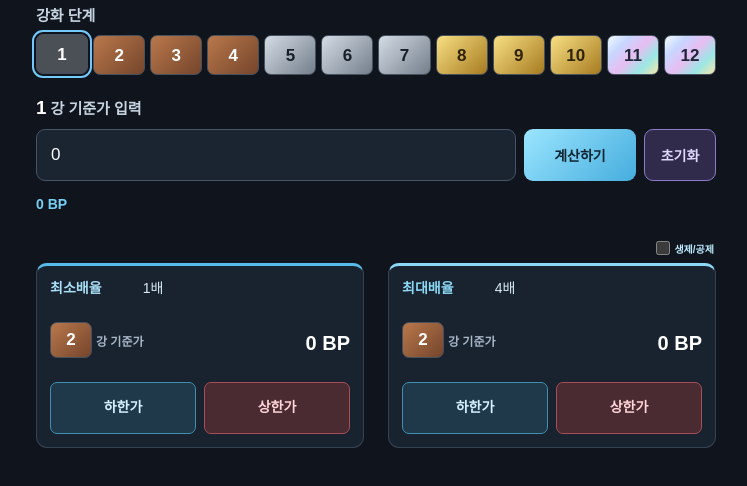
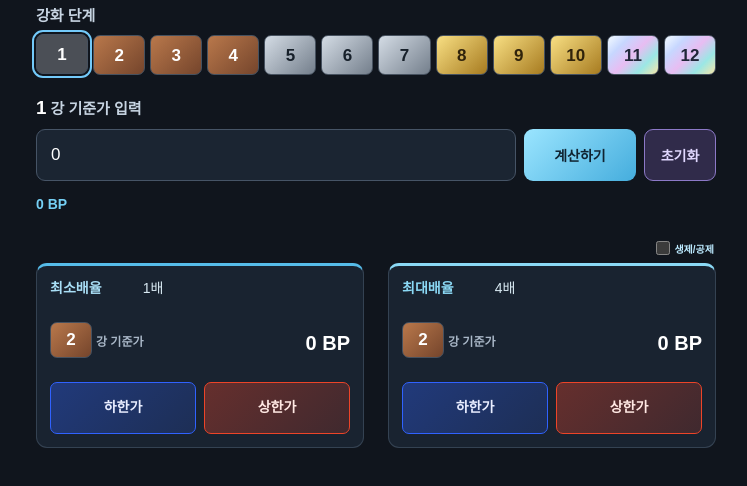
Before and after one commit to fcobaeyul/fcobaeyul.github.io, a plain HTML site: page index.html in a window 1280 px wide. Both pictures are taken after a click on the button "계산하기". Shown: the part 156-642 px from the top of the page, without its empty margins (264-1011 px from the left). Drawn offline with Linux system fonts and the light colour scheme.

Commit message:
Update index.html

```diff
--- a/index.html
+++ b/index.html
@@ -9,7 +9,9 @@
   color-scheme:dark;
   font-family:Arial,"Malgun Gothic",sans-serif;
   background:#10151d;
-  color:#edf3fa
+  color:#edf3fa;
+  --lower-rgb:48,98,255;
+  --upper-rgb:237,68,40;
 }
 *{box-sizing:border-box}
 body{margin:0;padding:100px 24px 16px}
@@ -127,11 +129,26 @@ input[type=text]:focus{border-color:#56bce9;box-shadow:0 0 0 2px #56bce926}
   border-radius:7px;background:#20394a;color:#e0f6ff;
   font-size:14px;font-weight:800;line-height:1.25
 }
-.trade-button:hover,.trade-button.active{background:#286080;border-color:#8bd9f5}
-.trade-button.lower-button{border-color:#438eb2;background:#20394a;color:#d5f1ff}
-.trade-button.lower-button:hover,.trade-button.lower-button.active{background:#286080;border-color:#8bd9f5}
-.trade-button.upper-button{border-color:#a84c58;background:#492b31;color:#ffd4d8}
-.trade-button.upper-button:hover,.trade-button.upper-button.active{background:#713640;border-color:#ff8792;color:#fff1f2}
+.trade-button.lower-button{
+  border-color:rgb(var(--lower-rgb));
+  background:linear-gradient(135deg,rgba(var(--lower-rgb),.36),rgba(var(--lower-rgb),.18));
+  color:#e8edff
+}
+.trade-button.lower-button:hover,.trade-button.lower-button.active{
+  border-color:rgb(var(--lower-rgb));
+  background:rgba(var(--lower-rgb),.52);
+  color:#fff
+}
+.trade-button.upper-button{
+  border-color:rgb(var(--upper-rgb));
+  background:linear-gradient(135deg,rgba(var(--upper-rgb),.36),rgba(var(--upper-rgb),.18));
+  color:#ffe8e3
+}
+.trade-button.upper-button:hover,.trade-button.upper-button.active{
+  border-color:rgb(var(--upper-rgb));
+  background:rgba(var(--upper-rgb),.52);
+  color:#fff
+}
 @media(max-width:480px){
   body{padding:52px 12px 16px}
   h1{font-size:22px}
@@ -388,11 +405,11 @@ function render() {
   dom.maxRateValue.textContent=maxRate.label;
 
   const rateIndex=dom.narrowMode.checked?1:0;
-  const referencePrices={min,max};
+  const references={min,max};
 
   for(const type of TYPES) {
     const direction=state[`${type}Trade`];
-    const reference=referencePrices[type];
+    const reference=references[type];
     const value=direction
       ?calculateTradePrice(reference,tradeRates[direction][rateIndex])
       :reference;
```
